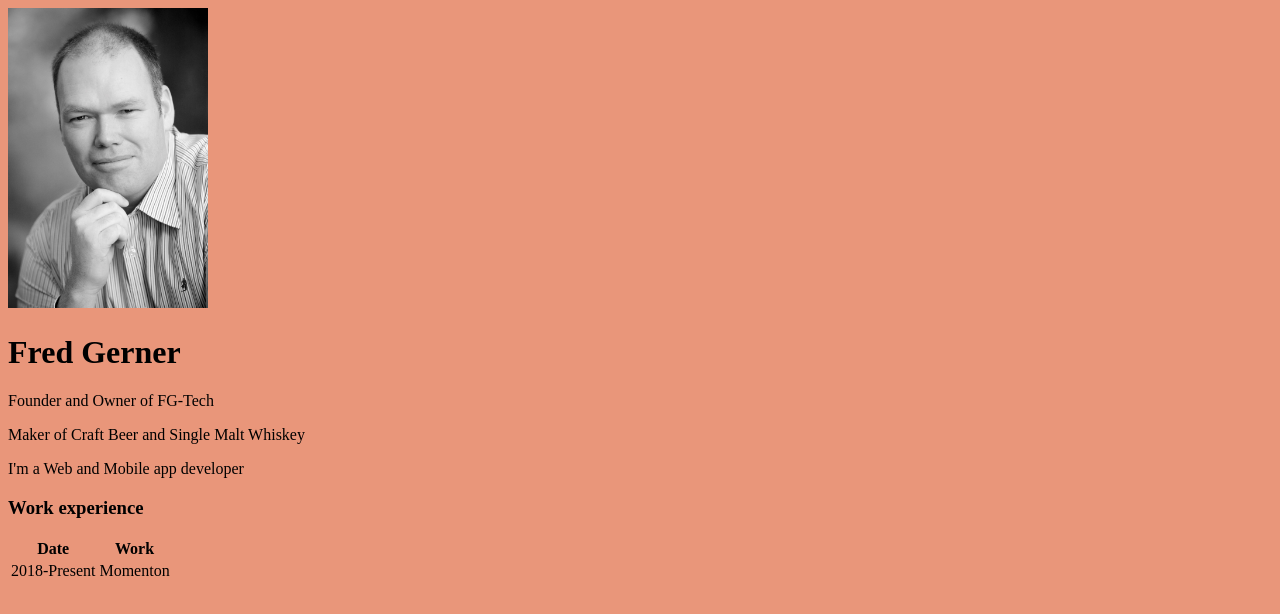
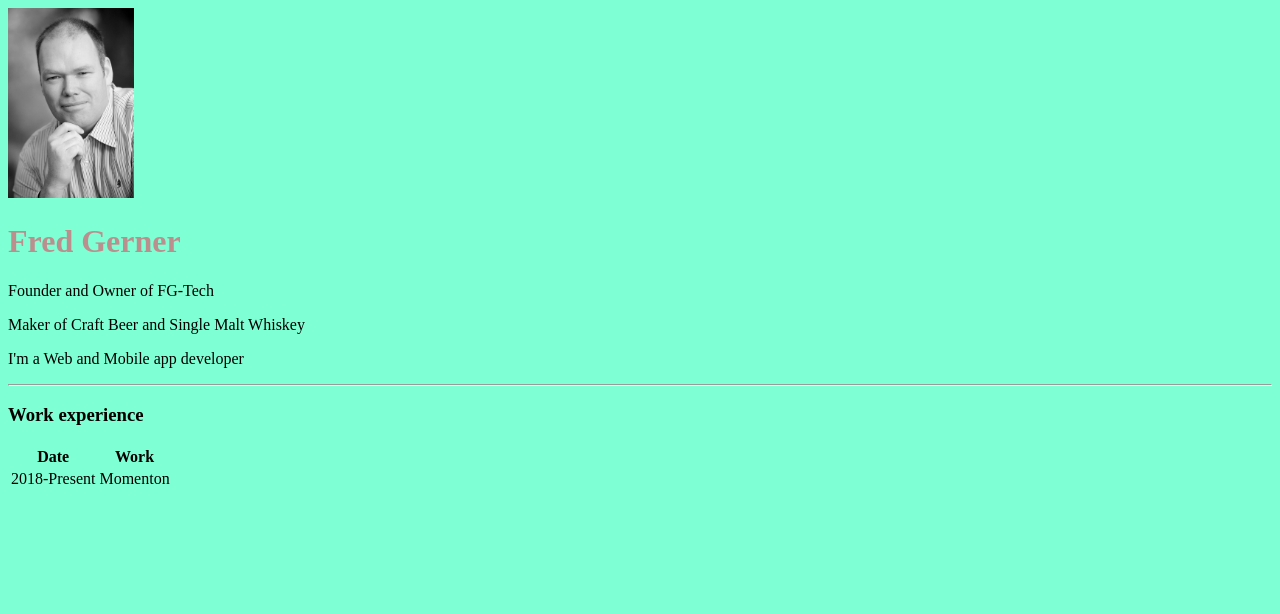
Before and after one commit to fgerner/brew_start, a plain HTML site: page index.html in a window 1280 px wide. Drawn offline with Linux system fonts and the light colour scheme.

Commit message:
Added styles.css

```diff
--- /dev/null
+++ b/css/styles.css
@@ -0,0 +1,7 @@
+h1{
+    color: rosybrown;
+}
+
+body {
+    background-color: aquamarine;
+}
--- a/index.html
+++ b/index.html
@@ -3,13 +3,15 @@
 <head>
     <meta charset="UTF-8">
     <title>Freds</title>
+    <link rel="stylesheet" type="text/css" href="./css/styles.css">
 </head>
-<body style="background-color: darksalmon">
-<img src="./img/IMG_0242.jpeg" alt="fred profile" style="width: 200px">
+<body>
+<img src="./img/IMG_0242.jpeg" alt="fred profile" style="width: 10%">
 <h1>Fred Gerner</h1>
 <p>Founder and Owner of FG-Tech</p>
 <p>Maker of Craft Beer and Single Malt Whiskey</p>
 <p>I'm a Web and Mobile app developer</p>
+<hr>
 <h3>Work experience</h3>
 <table>
     <thead>
```
